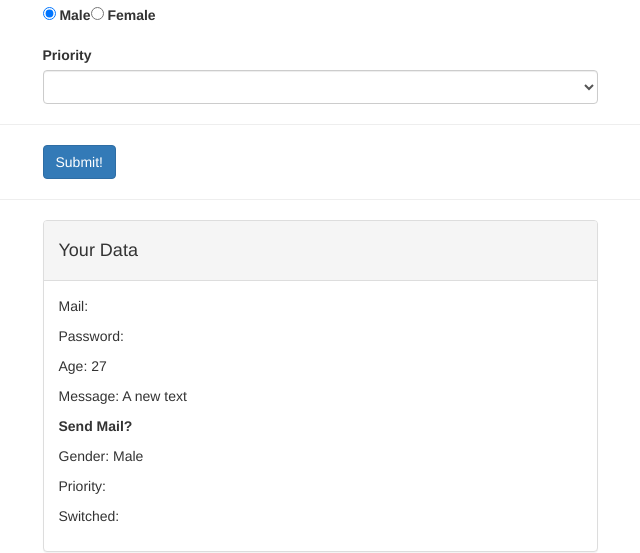
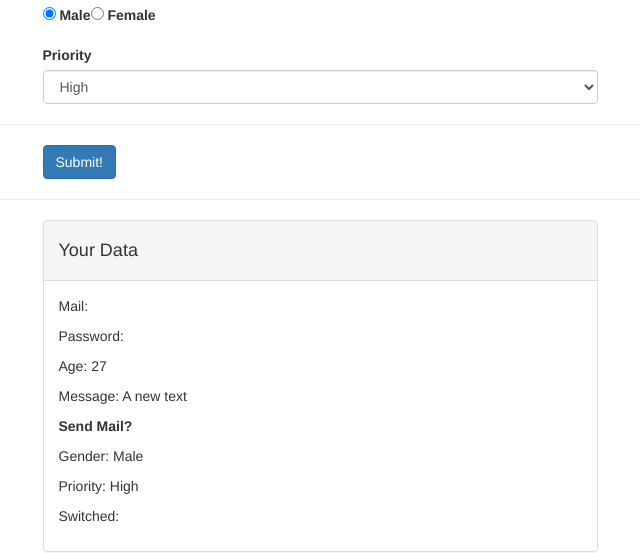
Before and after one commit to fernandotnl/vuejs-course, a Vue app: page / in a window 1280 px wide. Shown: the part 516-1069 px from the top of the page, without its empty margins (320-960 px from the left). Built offline with nearby package versions, Linux system fonts and the light colour scheme.

Commit message:
Binding selectedPriority to select and using priorities to generate the options

```diff
--- a/src/App.vue
+++ b/src/App.vue
@@ -87,8 +87,12 @@
                     <label for="priority">Priority</label>
                     <select
                             id="priority"
+                            v-model="selectedPriority"
                             class="form-control">
-                        <option></option>
+                        <option
+                          :key="priority"
+                          v-for="priority in priorities"
+                          >{{priority}}</option>
                     </select>
                 </div>
             </div>
@@ -118,7 +122,7 @@
                             <li :key="item" v-for="item in sendMail">{{ item }}</li>
                         </ul>
                         <p>Gender: {{ gender }}</p>
-                        <p>Priority:</p>
+                        <p>Priority: {{ selectedPriority }}</p>
                         <p>Switched:</p>
                     </div>
                 </div>
@@ -138,7 +142,9 @@
           },
           message: "A new text",
           sendMail: [],
-          gender: 'Male'
+          gender: 'Male',
+          selectedPriority: 'High',
+          priorities: ['High', 'Medium', 'Low']
         }
       }
     }
```
